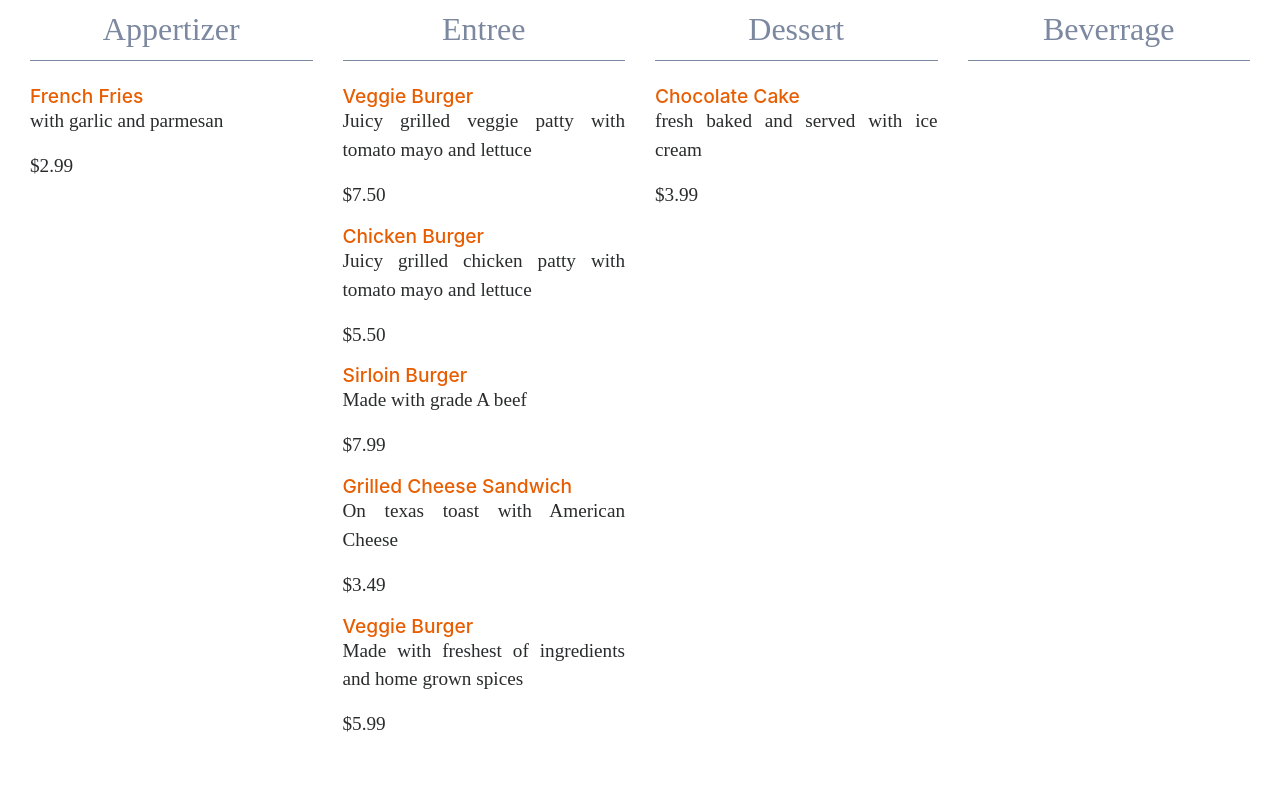
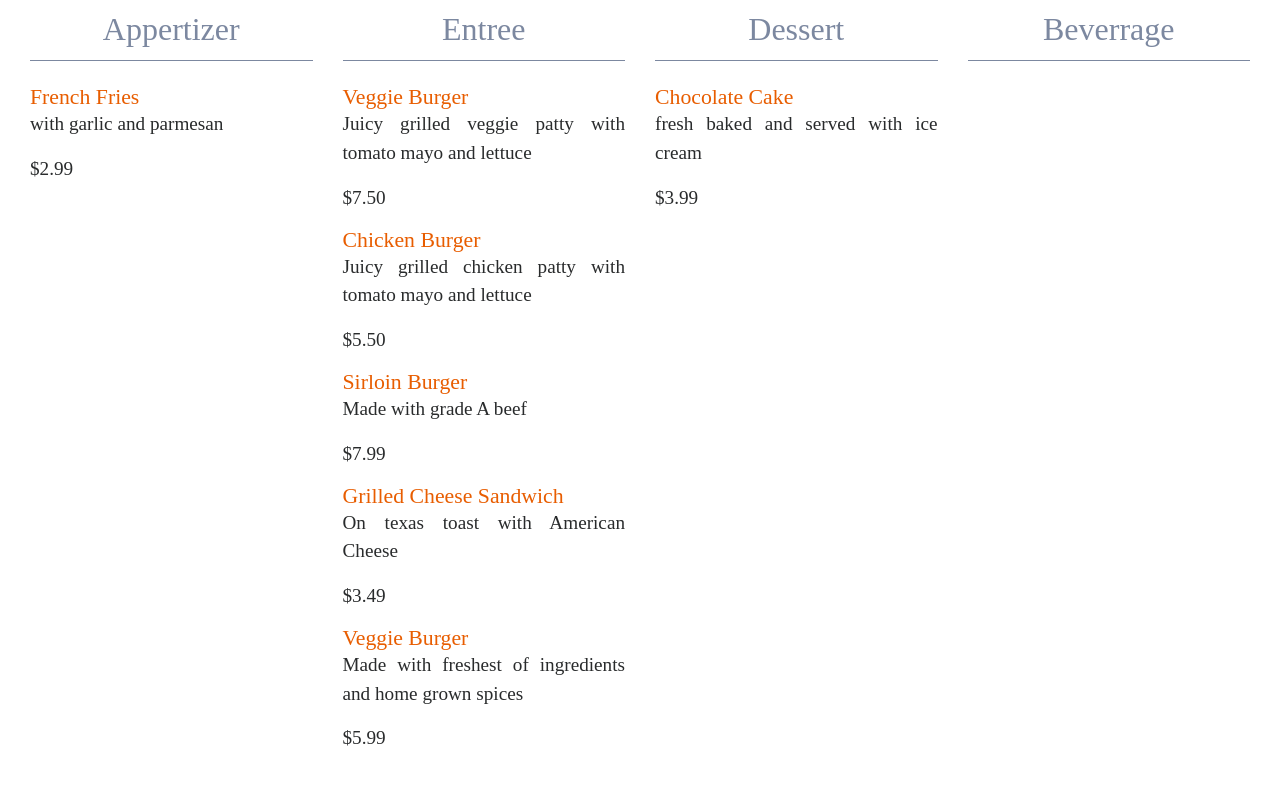
Before and after one commit to Rachelspdo/Build-Catalog, a Flask app: page /restaurant/1/ in a window 1280 px wide. Shown: the part 808-1601 px from the top of the page. Before the commit the page ends 1540 px from the top, so only its background shows below. Run offline with Flask 2, Linux system fonts and the light colour scheme; some libraries are stand-ins or nearby versions; some web fonts are replaced.

Commit message:
font changes

```diff
--- a/static/css/styles.css
+++ b/static/css/styles.css
@@ -40,9 +40,10 @@ h3 {
 }
 
 h4 {
+  font-family: "LatoRegular";
   margin: auto;
   color: #e85d00;
-  font-size: 1.5vw;
+  font-size: 1.7vw;
 }
 
 h5 {
```
